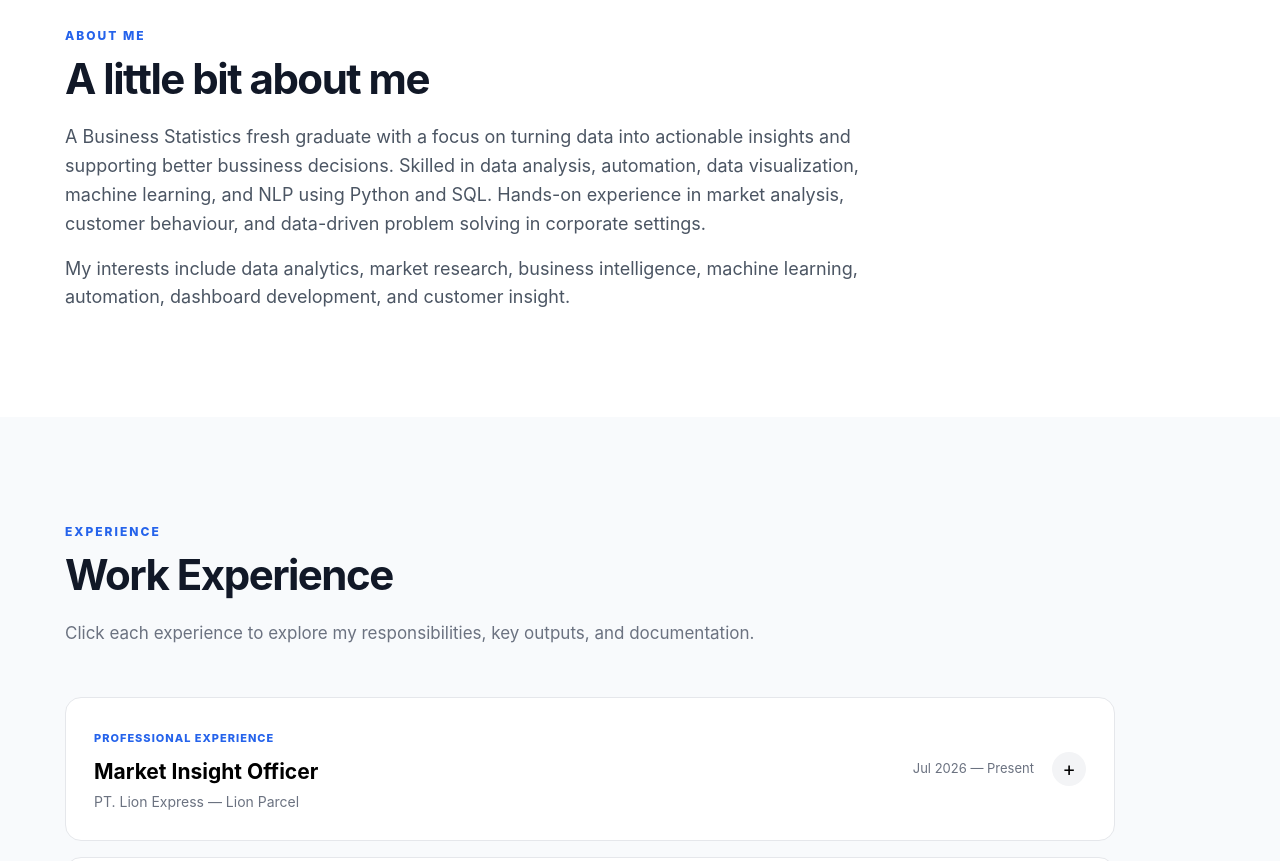
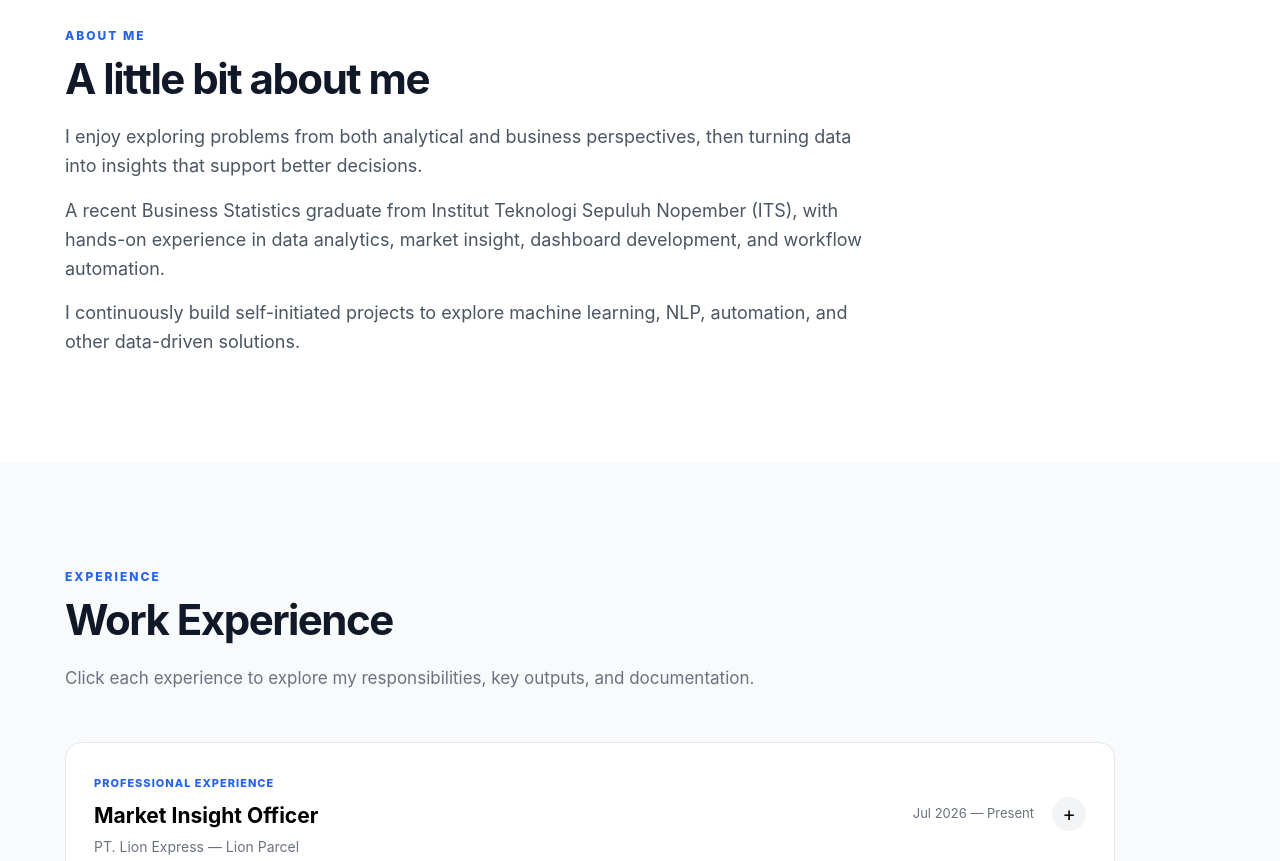
Before and after one commit to khurotaayunsubagja/web-portofolio, a plain HTML site: page web-portofolio/index.html in a window 1280 px wide. Shown: the part 880-1741 px from the top of the page. Drawn offline with Linux system fonts and the light colour scheme.

Commit message:
Update index.html

```diff
--- a/web-portofolio/index.html
+++ b/web-portofolio/index.html
@@ -39,7 +39,6 @@
                 Khurotaayun.
             </a>
 
-
             <div class="nav-links">
                 <a href="#about">About</a>
                 <a href="#experience">Experience</a>
@@ -47,7 +46,6 @@
                 <a href="#skills">Skills</a>
                 <a href="#contact">Contact</a>
             </div>
-
 
             <button
                 class="menu-toggle"
@@ -58,7 +56,6 @@
             </button>
 
         </div>
-
 
         <div class="mobile-menu">
             <a href="#about">About</a>
@@ -71,7 +68,6 @@
     </nav>
 
 
-
     <!-- =====================================================
          HERO
     ====================================================== -->
@@ -79,30 +75,25 @@
 
         <div class="container hero-layout">
 
-
             <div class="hero-content">
 
                 <p class="hero-small">
                     Hi, I'm
                 </p>
 
-
                 <h1>
                     Khurotaayun Pesona Subagja
                 </h1>
 
-
                 <h2>
                     Data Analyst • Market Insight • Business Intelligence
                 </h2>
-
 
                 <p class="hero-description">
                     Turning data into meaningful insights,
                     building analytical solutions, and supporting
                     better business decisions through data.
                 </p>
-
 
                 <div class="hero-buttons">
 
@@ -112,7 +103,6 @@
                     >
                         View Projects
                     </a>
-
 
                     <a
                         href="files/CV_KHUROTAAYUN.pdf"
@@ -126,7 +116,6 @@
                 </div>
 
             </div>
-
 
             <div class="hero-photo">
 
@@ -142,7 +131,6 @@
     </section>
 
 
-
     <!-- =====================================================
          ABOUT
     ====================================================== -->
@@ -154,38 +142,33 @@
                 ABOUT ME
             </p>
 
-
             <h2 class="section-title">
                 A little bit about me
             </h2>
 
-
             <p class="about-text">
-
-                A Business Statistics fresh graduate
-                with a focus on turning data into actionable insights
-                and supporting better bussiness decisions.
-                Skilled in data analysis, automation, data visualization,
-                machine learning, and NLP using Python and SQL.
-                Hands-on experience in market analysis, customer behaviour, and
-                data-driven problem solving in corporate settings.
-
+                I enjoy exploring problems from both analytical
+                and business perspectives, then turning data into
+                insights that support better decisions.
             </p>
 
+            <p class="about-text second-paragraph">
+                A recent Business Statistics graduate from
+                Institut Teknologi Sepuluh Nopember (ITS),
+                with hands-on experience in data analytics,
+                market insight, dashboard development,
+                and workflow automation.
+            </p>
 
             <p class="about-text second-paragraph">
-
-                My interests include data analytics,
-                market research, business intelligence,
-                machine learning, automation,
-                dashboard development, and customer insight.
-
+                I continuously build self-initiated projects
+                to explore machine learning, NLP, automation,
+                and other data-driven solutions.
             </p>
 
         </div>
 
     </section>
-
 
 
     <!-- =====================================================
@@ -202,11 +185,9 @@
                 EXPERIENCE
             </p>
 
-
             <h2 class="section-title">
                 Work Experience
             </h2>
-
 
             <p class="section-description">
                 Click each experience to explore my responsibilities,
@@ -214,13 +195,10 @@
             </p>
 
 
-
             <div class="experience-list">
 
 
-                <!-- =================================================
-                     MARKET INSIGHT OFFICER
-                ================================================== -->
+                <!-- MARKET INSIGHT OFFICER -->
                 <article class="experience-item">
 
                     <button
@@ -245,7 +223,6 @@
 
                         </div>
 
-
                         <div class="experience-right">
 
                             <span class="experience-year">
@@ -259,7 +236,6 @@
                         </div>
 
                     </button>
-
 
 
                     <div class="experience-detail">
@@ -312,7 +288,6 @@
                                         Key Outputs
                                     </h4>
 
-
                                     <div class="output-list">
 
                                         <span>
@@ -338,7 +313,6 @@
                                     </div>
 
                                 </div>
-
 
 
                                 <div class="experience-gallery">
@@ -372,10 +346,7 @@
                 </article>
 
 
-
-                <!-- =================================================
-                     MARKET INSIGHT INTERN
-                ================================================== -->
+                <!-- MARKET INSIGHT INTERN -->
                 <article class="experience-item">
 
                     <button
@@ -400,7 +371,6 @@
 
                         </div>
 
-
                         <div class="experience-right">
 
                             <span class="experience-year">
@@ -416,20 +386,17 @@
                     </button>
 
 
-
                     <div class="experience-detail">
 
                         <div class="experience-detail-inner">
 
                             <div class="experience-detail-grid">
 
-
                                 <div class="experience-information">
 
                                     <h4>
                                         What I Did
                                     </h4>
-
 
                                     <ul>
 
@@ -460,7 +427,6 @@
                                         Key Outputs
                                     </h4>
 
-
                                     <div class="output-list">
 
                                         <span>
@@ -486,7 +452,6 @@
                                     </div>
 
                                 </div>
-
 
 
                                 <div class="experience-gallery">
@@ -520,10 +485,7 @@
                 </article>
 
 
-
-                <!-- =================================================
-                     TEACHING ASSISTANT
-                ================================================== -->
+                <!-- TEACHING ASSISTANT -->
                 <article class="experience-item">
 
                     <button
@@ -548,7 +510,6 @@
 
                         </div>
 
-
                         <div class="experience-right">
 
                             <span class="experience-year">
@@ -564,7 +525,6 @@
                     </button>
 
 
-
                     <div class="experience-detail">
 
                         <div class="experience-detail-inner">
@@ -576,7 +536,6 @@
                                     <h4>
                                         What I Did
                                     </h4>
-
 
                                     <ul>
 
@@ -614,7 +573,6 @@
                                         Key Outputs
                                     </h4>
 
-
                                     <div class="output-list">
 
                                         <span>
@@ -646,10 +604,7 @@
                 </article>
 
 
-
-                <!-- =================================================
-                     DISBUDPAR
-                ================================================== -->
+                <!-- DISBUDPAR -->
                 <article class="experience-item">
 
                     <button
@@ -674,7 +629,6 @@
 
                         </div>
 
-
                         <div class="experience-right">
 
                             <span class="experience-year">
@@ -690,20 +644,17 @@
                     </button>
 
 
-
                     <div class="experience-detail">
 
                         <div class="experience-detail-inner">
 
                             <div class="experience-detail-grid">
 
-
                                 <div class="experience-information">
 
                                     <h4>
                                         What I Did
                                     </h4>
-
 
                                     <ul>
 
@@ -736,7 +687,6 @@
                                         Key Outputs
                                     </h4>
 
-
                                     <div class="output-list">
 
                                         <span>
@@ -758,7 +708,6 @@
                                     </div>
 
                                 </div>
-
 
 
                                 <div class="experience-gallery">
@@ -791,13 +740,11 @@
 
                 </article>
 
-
             </div>
 
         </div>
 
     </section>
-
 
 
     <!-- =====================================================
@@ -814,11 +761,9 @@
                 PORTFOLIO
             </p>
 
-
             <h2 class="section-title">
                 Projects
             </h2>
-
 
             <p class="section-description">
                 Projects covering analytics, market insight,
@@ -827,14 +772,10 @@
             </p>
 
 
-
             <div class="project-grid">
 
 
-                <!-- =================================================
-                     PROJECT 01
-                     MARKET INSIGHT DASHBOARD
-                ================================================== -->
+                <!-- PROJECT 01 -->
                 <article class="project-card">
 
                     <div class="project-image">
@@ -847,18 +788,15 @@
 
                     </div>
 
-
                     <div class="project-content">
 
                         <div class="project-number">
                             01
                         </div>
 
-
                         <h3>
                             Market Insight Dashboard
                         </h3>
-
 
                         <p>
                             An interactive survey analytics dashboard
@@ -866,7 +804,6 @@
                             and visualizing customer and market
                             research data.
                         </p>
-
 
                         <div class="tools">
 
@@ -876,7 +813,6 @@
                             <span>Altair</span>
 
                         </div>
-
 
                         <div class="project-links">
 
@@ -897,11 +833,7 @@
                 </article>
 
 
-
-                <!-- =================================================
-                     PROJECT 02
-                     CUSTOMER CHURN
-                ================================================== -->
+                <!-- PROJECT 02 -->
                 <article class="project-card">
 
                     <div class="project-image">
@@ -914,18 +846,15 @@
 
                     </div>
 
-
                     <div class="project-content">
 
                         <div class="project-number">
                             02
                         </div>
 
-
                         <h3>
                             Customer Churn Prediction Dashboard
                         </h3>
-
 
                         <p>
                             Machine learning dashboard developed
@@ -933,7 +862,6 @@
                             churn probability using Gradient
                             Boosting techniques.
                         </p>
-
 
                         <div class="tools">
 
@@ -943,7 +871,6 @@
                             <span>Streamlit</span>
 
                         </div>
-
 
                         <div class="project-links">
 
@@ -964,15 +891,10 @@
                 </article>
 
 
-
-                <!-- =================================================
-                     PROJECT 03
-                     DROWSINESS
-                ================================================== -->
+                <!-- PROJECT 03 -->
                 <article class="project-card">
 
                     <div class="drowsiness-preview">
-
 
                         <div class="drowsiness-image">
 
@@ -987,7 +909,6 @@
                             </span>
 
                         </div>
-
 
                         <div class="drowsiness-image">
 
@@ -1005,7 +926,6 @@
 
                     </div>
 
-
                     <div class="evaluation-preview">
 
                         <p>
@@ -1020,18 +940,15 @@
 
                     </div>
 
-
                     <div class="project-content">
 
                         <div class="project-number">
                             03
                         </div>
 
-
                         <h3>
                             Drowsiness Detection System
                         </h3>
-
 
                         <p>
                             Computer vision application developed
@@ -1041,7 +958,6 @@
                             interactive deployment.
                         </p>
 
-
                         <div class="tools">
 
                             <span>Python</span>
@@ -1050,7 +966,6 @@
                             <span>Streamlit</span>
 
                         </div>
-
 
                         <div class="project-links">
 
@@ -1071,13 +986,8 @@
                 </article>
 
 
-
-                <!-- =================================================
-                     PROJECT 04
-                     MILLS REVIEW
-                ================================================== -->
+                <!-- PROJECT 04 -->
                 <article class="project-card">
-
 
                     <div class="project-video">
 
@@ -1096,18 +1006,15 @@
 
                     </div>
 
-
                     <div class="project-content">
 
                         <div class="project-number">
                             04
                         </div>
 
-
                         <h3>
                             Customer Review Insight — Mills Running Shoes
                         </h3>
-
 
                         <p>
                             Collected customer reviews of Mills running
@@ -1115,7 +1022,6 @@
                             sentiment, recurring feedback, and product
                             perceptions to uncover actionable insights.
                         </p>
-
 
                         <div class="mini-gallery">
 
@@ -1133,7 +1039,6 @@
 
                         </div>
 
-
                         <div class="tools">
 
                             <span>Python</span>
@@ -1149,13 +1054,8 @@
                 </article>
 
 
-
-                <!-- =================================================
-                     PROJECT 05
-                     CHATBOT N8N
-                ================================================== -->
+                <!-- PROJECT 05 -->
                 <article class="project-card">
-
 
                     <div class="project-video">
 
@@ -1174,18 +1074,15 @@
 
                     </div>
 
-
                     <div class="project-content">
 
                         <div class="project-number">
                             05
                         </div>
 
-
                         <h3>
                             AI Chatbot Automation with n8n
                         </h3>
-
 
                         <p>
                             Automated chatbot workflow built using
@@ -1193,7 +1090,6 @@
                             system integration, and conversational
                             interaction.
                         </p>
-
 
                         <div class="mini-gallery single-image">
 
@@ -1204,7 +1100,6 @@
                             >
 
                         </div>
-
 
                         <div class="tools">
 
@@ -1219,13 +1114,11 @@
 
                 </article>
 
-
             </div>
 
         </div>
 
     </section>
-
 
 
     <!-- =====================================================
@@ -1242,93 +1135,82 @@
                 SKILLS
             </p>
 
-
             <h2 class="section-title">
                 Tools & Technologies
             </h2>
 
 
-
             <div class="skill-grid">
-
 
                 <div class="skill-card">
                     <i class="fa-brands fa-python"></i>
                     <span>Python</span>
                 </div>
 
-
                 <div class="skill-card">
                     <i class="fa-solid fa-database"></i>
                     <span>SQL</span>
                 </div>
-
 
                 <div class="skill-card">
                     <i class="fa-solid fa-file-excel"></i>
                     <span>Excel</span>
                 </div>
 
-
                 <div class="skill-card">
                     <i class="fa-solid fa-chart-column"></i>
                     <span>Power BI</span>
                 </div>
-
 
                 <div class="skill-card">
                     <i class="fa-solid fa-chart-pie"></i>
                     <span>Tableau</span>
                 </div>
 
-
                 <div class="skill-card">
                     <i class="fa-solid fa-chart-line"></i>
                     <span>Looker Studio</span>
                 </div>
-
 
                 <div class="skill-card">
                     <i class="fa-solid fa-laptop-code"></i>
                     <span>Streamlit</span>
                 </div>
 
-
                 <div class="skill-card">
                     <i class="fa-solid fa-brain"></i>
                     <span>Machine Learning</span>
                 </div>
 
+                <div class="skill-card">
+                    <i class="fa-solid fa-language"></i>
+                    <span>Natural Language Processing</span>
+                </div>
 
                 <div class="skill-card">
                     <i class="fa-solid fa-eye"></i>
                     <span>Computer Vision</span>
                 </div>
 
-
                 <div class="skill-card">
                     <i class="fa-solid fa-robot"></i>
                     <span>n8n Automation</span>
                 </div>
-
 
                 <div class="skill-card">
                     <i class="fa-solid fa-code"></i>
                     <span>Web Scraping</span>
                 </div>
 
-
                 <div class="skill-card">
                     <i class="fa-solid fa-magnifying-glass-chart"></i>
                     <span>Market Research</span>
                 </div>
 
-
                 <div class="skill-card">
                     <i class="fa-solid fa-square-poll-vertical"></i>
                     <span>Survey Analytics</span>
                 </div>
-
 
                 <div class="skill-card">
                     <i class="fa-solid fa-chart-simple"></i>
@@ -1340,7 +1222,6 @@
         </div>
 
     </section>
-
 
 
     <!-- =====================================================
@@ -1357,20 +1238,16 @@
                 CONTACT
             </p>
 
-
             <h2 class="section-title">
                 Let's Connect
             </h2>
-
 
             <p class="contact-description">
                 Feel free to reach out or explore more of my work.
             </p>
 
 
-
             <div class="contact-grid">
-
 
                 <a
                     href="https://www.linkedin.com/in/khurotaayunpesonasubagja"
@@ -1380,9 +1257,7 @@
                 >
 
                     <div class="contact-icon">
-
                         <i class="fa-brands fa-linkedin-in"></i>
-
                     </div>
 
                     <div>
@@ -1404,7 +1279,6 @@
                 </a>
 
 
-
                 <a
                     href="https://github.com/khurotaayunsubagja"
                     target="_blank"
@@ -1413,9 +1287,7 @@
                 >
 
                     <div class="contact-icon">
-
                         <i class="fa-brands fa-github"></i>
-
                     </div>
 
                     <div>
@@ -1437,16 +1309,13 @@
                 </a>
 
 
-
                 <a
                     href="mailto:skhurotaayun@gmail.com"
                     class="contact-card"
                 >
 
                     <div class="contact-icon">
-
                         <i class="fa-solid fa-envelope"></i>
-
                     </div>
 
                     <div>
@@ -1467,13 +1336,11 @@
 
                 </a>
 
-
             </div>
 
         </div>
 
     </section>
-
 
 
     <!-- =====================================================
@@ -1488,7 +1355,6 @@
                 Khurotaayun Pesona Subagja
             </p>
 
-
             <a href="#home">
                 Back to top ↑
             </a>
@@ -1496,7 +1362,6 @@
         </div>
 
     </footer>
-
 
 
     <!-- =====================================================
```
